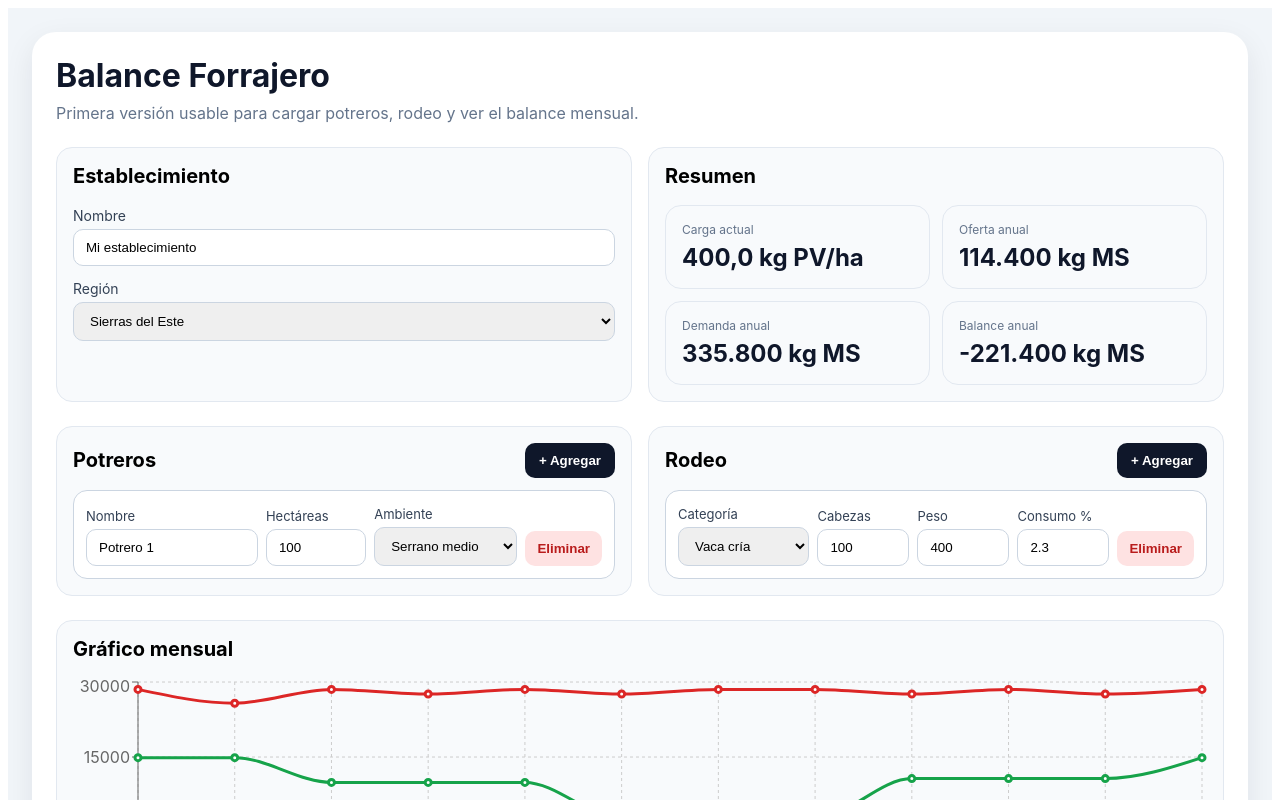
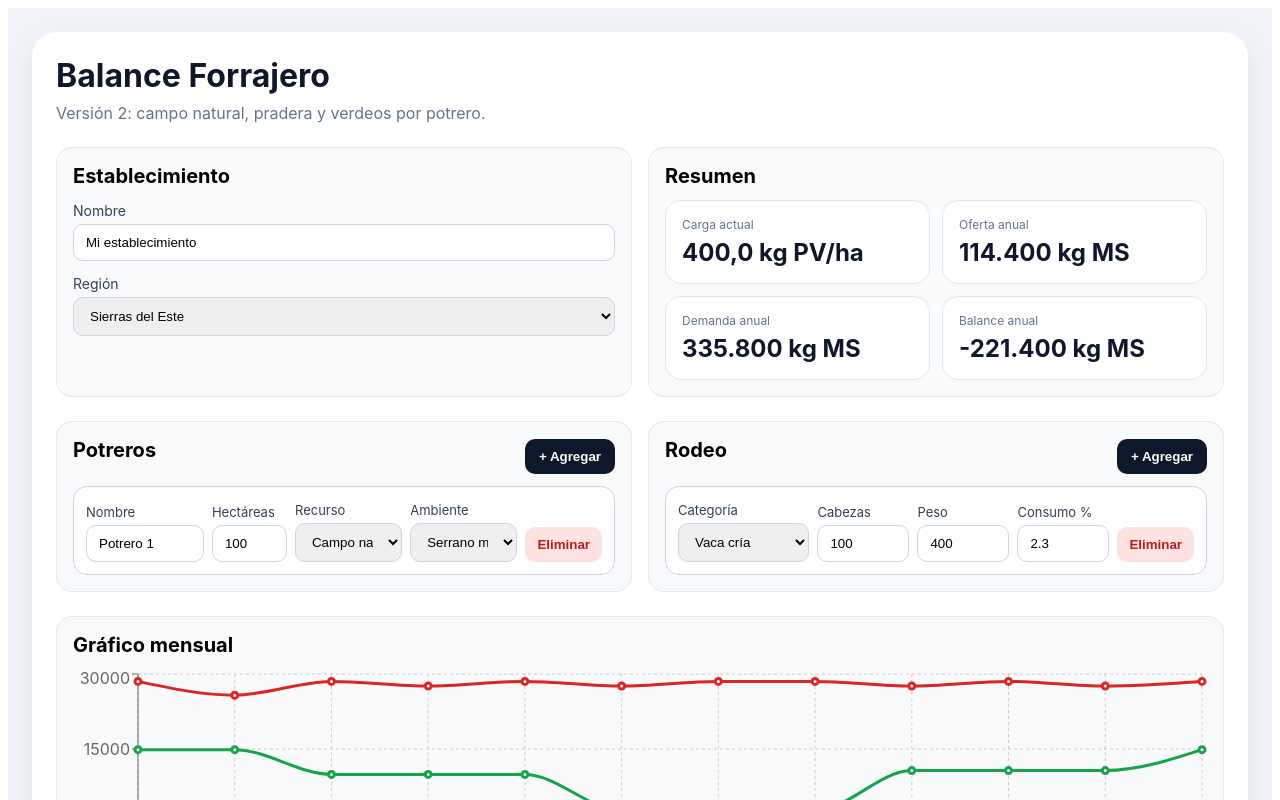
Before and after one commit to Facundo-lp/balance-forrajero, a React (Vite) app: page / in a window 1280 px wide. Shown: the top 800 px of the page. Built offline with nearby package versions, Linux system fonts and the light colour scheme.

Commit message:
Update App.jsx

```diff
--- a/src/App.jsx
+++ b/src/App.jsx
@@ -1,4 +1,3 @@
-
 import React, { useMemo, useState } from "react";
 import {
   LineChart,
@@ -108,107 +107,41 @@ const FIELD_NATURAL_TABLE = [
     summer: 19,
     utilization: 0.6,
   },
-  {
-    region: "Cristalino / Centro Sur",
-    environment: "Superficial",
-    annual: 2316,
-    autumn: 22,
-    winter: 22,
-    spring: 21,
-    summer: 35,
-    utilization: 0.52,
+];
+
+const RESOURCE_TYPES = [
+  "Campo natural",
+  "Pradera",
+  "Verdeo de invierno",
+  "Verdeo de verano",
+];
+
+const SEEDED_RESOURCE_TABLE = {
+  "Pradera": {
+    annual: 8500,
+    utilization: 0.65,
+    monthly: {
+      ene: 9, feb: 7, mar: 7, abr: 7, may: 6, jun: 5,
+      jul: 5, ago: 7, sep: 10, oct: 13, nov: 13, dic: 11
     },
-  {
-    region: "Cristalino / Centro Sur",
-    environment: "Brunosol subeútrico",
-    annual: 3206,
-    autumn: 22,
-    winter: 18,
-    spring: 27,
-    summer: 33,
-    utilization: 0.55,
   },
-  {
-    region: "Cristalino / Centro Sur",
-    environment: "Brunosol eútrico",
-    annual: 3665,
-    autumn: 21,
-    winter: 16,
-    spring: 28,
-    summer: 35,
-    utilization: 0.58,
+  "Verdeo de invierno": {
+    annual: 9500,
+    utilization: 0.7,
+    monthly: {
+      ene: 0, feb: 0, mar: 0, abr: 0, may: 8, jun: 15,
+      jul: 20, ago: 22, sep: 20, oct: 10, nov: 5, dic: 0
     },
-  {
-    region: "Areniscas",
-    environment: "Ladera alta",
-    annual: 5144,
-    autumn: 13,
-    winter: 7,
-    spring: 31,
-    summer: 49,
-    utilization: 0.58,
   },
-  {
-    region: "Cretácico",
-    environment: "Agrio",
-    annual: 5530,
-    autumn: 23,
-    winter: 15,
-    spring: 28,
-    summer: 34,
-    utilization: 0.6,
+  "Verdeo de verano": {
+    annual: 13000,
+    utilization: 0.7,
+    monthly: {
+      ene: 20, feb: 18, mar: 10, abr: 3, may: 0, jun: 0,
+      jul: 0, ago: 0, sep: 0, oct: 0, nov: 14, dic: 35
     },
-  {
-    region: "Litoral",
-    environment: "General",
-    annual: 6000,
-    autumn: 24,
-    winter: 16,
-    spring: 34,
-    summer: 26,
-    utilization: 0.62,
   },
-  {
-    region: "Litoral Sur",
-    environment: "General agrícola-ganadero",
-    annual: 7000,
-    autumn: 25,
-    winter: 18,
-    spring: 36,
-    summer: 21,
-    utilization: 0.65,
-  },
-  {
-    region: "Llanuras del Este / Cuenca Laguna Merín",
-    environment: "Tendido alto",
-    annual: 3000,
-    autumn: 22,
-    winter: 10,
-    spring: 28,
-    summer: 40,
-    utilization: 0.52,
-  },
-  {
-    region: "Llanuras del Este / Cuenca Laguna Merín",
-    environment: "Plano medio",
-    annual: 3800,
-    autumn: 21,
-    winter: 11,
-    spring: 30,
-    summer: 38,
-    utilization: 0.55,
-  },
-  {
-    region: "Llanuras del Este / Cuenca Laguna Merín",
-    environment: "Bajo dulce/húmedo",
-    annual: 4500,
-    autumn: 20,
-    winter: 14,
-    spring: 31,
-    summer: 35,
-    utilization: 0.58,
-  },
-];
+};
 
 function n(v) {
   const x = Number(v);
@@ -253,27 +186,15 @@ function getEnvironmentOptions(region) {
   );
 }
 
-function SummaryCard({ title, value, subtitle }) {
+function SummaryCard({ title, value }) {
   return (
-    <div
-      style={{
-        background: "#f8fafc",
-        border: "1px solid #e2e8f0",
-        borderRadius: 16,
-        padding: 16,
-      }}
-    >
+    <div style={summaryCardStyle}>
       <div style={{ fontSize: 12, color: "#64748b", marginBottom: 6 }}>
         {title}
       </div>
       <div style={{ fontSize: 24, fontWeight: 700, color: "#0f172a" }}>
         {value}
       </div>
-      {subtitle ? (
-        <div style={{ fontSize: 12, color: "#64748b", marginTop: 6 }}>
-          {subtitle}
-        </div>
-      ) : null}
     </div>
   );
 }
@@ -289,6 +210,7 @@ export default function App() {
       id: 1,
       name: "Potrero 1",
       hectares: 100,
+      resourceType: "Campo natural",
       environment: "Serrano medio",
     },
   ]);
@@ -312,6 +234,7 @@ export default function App() {
         id: Date.now(),
         name: `Potrero ${prev.length + 1}`,
         hectares: 0,
+        resourceType: "Campo natural",
         environment: getEnvironmentOptions(farm.region)[0] || "",
       },
     ]);
@@ -319,7 +242,17 @@ export default function App() {
 
   const updatePaddock = (id, key, value) => {
     setPaddocks((prev) =>
-      prev.map((p) => (p.id === id ? { ...p, [key]: value } : p))
+      prev.map((p) => {
+        if (p.id !== id) return p;
+        const updated = { ...p, [key]: value };
+        if (key === "resourceType" && value !== "Campo natural") {
+          updated.environment = "";
+        }
+        if (key === "resourceType" && value === "Campo natural") {
+          updated.environment = getEnvironmentOptions(farm.region)[0] || "";
+        }
+        return updated;
+      })
     );
   };
 
@@ -345,7 +278,6 @@ export default function App() {
     setHerd((prev) =>
       prev.map((h) => {
         if (h.id !== id) return h;
-
         if (key === "category") {
           const found = ANIMAL_CATEGORIES.find((a) => a.label === value);
           return {
@@ -355,7 +287,6 @@ export default function App() {
             intake: found?.intake ?? h.intake,
           };
         }
-
         return { ...h, [key]: value };
       })
     );
@@ -366,24 +297,28 @@ export default function App() {
   };
 
   const results = useMemo(() => {
-    const offerByMonth = MONTHS.map((m, monthIndex) => {
+    const offerByMonth = MONTHS.map((m) => {
       return paddocks.reduce((sum, p) => {
+        if (p.resourceType === "Campo natural") {
           const row = getFieldNaturalRow(farm.region, p.environment);
           if (!row) return sum;
-
           const dist = seasonToMonthly(row);
           const pct = n(dist[m.key]);
           const monthlyPerHa = row.annual * (pct / 100);
-        const offer = monthlyPerHa * n(p.hectares) * row.utilization;
+          return sum + monthlyPerHa * n(p.hectares) * row.utilization;
+        }
 
-        return sum + offer;
+        const resource = SEEDED_RESOURCE_TABLE[p.resourceType];
+        if (!resource) return sum;
+        const pct = n(resource.monthly[m.key]);
+        const monthlyPerHa = resource.annual * (pct / 100);
+        return sum + monthlyPerHa * n(p.hectares) * resource.utilization;
       }, 0);
     });
 
     const demandByMonth = MONTHS.map((m) => {
       return herd.reduce((sum, h) => {
-        const daily =
-          n(h.heads) * n(h.weight) * (n(h.intake) / 100);
+        const daily = n(h.heads) * n(h.weight) * (n(h.intake) / 100);
         return sum + daily * m.days;
       }, 0);
     });
@@ -395,13 +330,8 @@ export default function App() {
     const annualOffer = offerByMonth.reduce((a, b) => a + b, 0);
     const annualDemand = demandByMonth.reduce((a, b) => a + b, 0);
     const annualBalance = balanceByMonth.reduce((a, b) => a + b, 0);
-
-    const totalPV = herd.reduce(
-      (sum, h) => sum + n(h.heads) * n(h.weight),
-      0
-    );
+    const totalPV = herd.reduce((sum, h) => sum + n(h.heads) * n(h.weight), 0);
     const totalArea = paddocks.reduce((sum, p) => sum + n(p.hectares), 0);
-
     const currentLoad = totalArea > 0 ? totalPV / totalArea : 0;
 
     const chartData = MONTHS.map((m, i) => ({
@@ -426,64 +356,23 @@ export default function App() {
   }, [farm.region, paddocks, herd]);
 
   return (
-    <div
-      style={{
-        minHeight: "100vh",
-        background: "#f1f5f9",
-        padding: 24,
-        fontFamily:
-          "Inter, ui-sans-serif, system-ui, -apple-system, BlinkMacSystemFont, sans-serif",
-      }}
-    >
-      <div
-        style={{
-          maxWidth: 1200,
-          margin: "0 auto",
-          background: "#ffffff",
-          borderRadius: 24,
-          padding: 24,
-          boxShadow: "0 10px 30px rgba(15, 23, 42, 0.08)",
-        }}
-      >
+    <div style={pageStyle}>
+      <div style={containerStyle}>
         <div style={{ marginBottom: 24 }}>
-          <h1
-            style={{
-              fontSize: 32,
-              margin: 0,
-              color: "#0f172a",
-            }}
-          >
+          <h1 style={{ fontSize: 32, margin: 0, color: "#0f172a" }}>
             Balance Forrajero
           </h1>
           <p style={{ color: "#64748b", marginTop: 8 }}>
-            Primera versión usable para cargar potreros, rodeo y ver el balance
-            mensual.
+            Versión 2: campo natural, pradera y verdeos por potrero.
           </p>
         </div>
 
-        <div
-          style={{
-            display: "grid",
-            gridTemplateColumns: "1fr 1fr",
-            gap: 16,
-            marginBottom: 24,
-          }}
-        >
-          <div
-            style={{
-              background: "#f8fafc",
-              border: "1px solid #e2e8f0",
-              borderRadius: 16,
-              padding: 16,
-            }}
-          >
-            <h2 style={{ marginTop: 0, fontSize: 20 }}>Establecimiento</h2>
-
+        <div style={topGridStyle}>
+          <div style={panelStyle}>
+            <h2 style={panelTitleStyle}>Establecimiento</h2>
             <div style={{ display: "grid", gap: 12 }}>
               <div>
-                <label style={{ fontSize: 14, color: "#334155" }}>
-                  Nombre
-                </label>
+                <label style={labelStyle}>Nombre</label>
                 <input
                   value={farm.name}
                   onChange={(e) =>
@@ -494,9 +383,7 @@ export default function App() {
               </div>
 
               <div>
-                <label style={{ fontSize: 14, color: "#334155" }}>
-                  Región
-                </label>
+                <label style={labelStyle}>Región</label>
                 <select
                   value={farm.region}
                   onChange={(e) => {
@@ -504,10 +391,11 @@ export default function App() {
                     const firstEnv = getEnvironmentOptions(region)[0] || "";
                     setFarm((prev) => ({ ...prev, region }));
                     setPaddocks((prev) =>
-                      prev.map((p) => ({
-                        ...p,
-                        environment: firstEnv,
-                      }))
+                      prev.map((p) =>
+                        p.resourceType === "Campo natural"
+                          ? { ...p, environment: firstEnv }
+                          : p
+                      )
                     );
                   }}
                   style={inputStyle}
@@ -520,23 +408,9 @@ export default function App() {
             </div>
           </div>
 
-          <div
-            style={{
-              background: "#f8fafc",
-              border: "1px solid #e2e8f0",
-              borderRadius: 16,
-              padding: 16,
-            }}
-          >
-            <h2 style={{ marginTop: 0, fontSize: 20 }}>Resumen</h2>
-
-            <div
-              style={{
-                display: "grid",
-                gridTemplateColumns: "1fr 1fr",
-                gap: 12,
-              }}
-            >
+          <div style={panelStyle}>
+            <h2 style={panelTitleStyle}>Resumen</h2>
+            <div style={summaryGridStyle}>
               <SummaryCard
                 title="Carga actual"
                 value={`${formatNumber(results.currentLoad, 1)} kg PV/ha`}
@@ -557,31 +431,10 @@ export default function App() {
           </div>
         </div>
 
-        <div
-          style={{
-            display: "grid",
-            gridTemplateColumns: "1fr 1fr",
-            gap: 16,
-            marginBottom: 24,
-          }}
-        >
-          <div
-            style={{
-              background: "#f8fafc",
-              border: "1px solid #e2e8f0",
-              borderRadius: 16,
-              padding: 16,
-            }}
-          >
-            <div
-              style={{
-                display: "flex",
-                justifyContent: "space-between",
-                alignItems: "center",
-                marginBottom: 12,
-              }}
-            >
-              <h2 style={{ margin: 0, fontSize: 20 }}>Potreros</h2>
+        <div style={midGridStyle}>
+          <div style={panelStyle}>
+            <div style={panelHeaderRowStyle}>
+              <h2 style={panelTitleStyle}>Potreros</h2>
               <button onClick={addPaddock} style={buttonStyle}>
                 + Agregar
               </button>
@@ -589,27 +442,10 @@ export default function App() {
 
             <div style={{ display: "grid", gap: 12 }}>
               {paddocks.map((p) => (
-                <div
-                  key={p.id}
-                  style={{
-                    border: "1px solid #cbd5e1",
-                    borderRadius: 14,
-                    padding: 12,
-                    background: "#fff",
-                  }}
-                >
-                  <div
-                    style={{
-                      display: "grid",
-                      gridTemplateColumns: "1.2fr 0.7fr 1fr auto",
-                      gap: 8,
-                      alignItems: "end",
-                    }}
-                  >
+                <div key={p.id} style={boxStyle}>
+                  <div style={paddockGridStyle}>
                     <div>
-                      <label style={{ fontSize: 13, color: "#334155" }}>
-                        Nombre
-                      </label>
+                      <label style={smallLabelStyle}>Nombre</label>
                       <input
                         value={p.name}
                         onChange={(e) =>
@@ -620,9 +456,7 @@ export default function App() {
                     </div>
 
                     <div>
-                      <label style={{ fontSize: 13, color: "#334155" }}>
-                        Hectáreas
-                      </label>
+                      <label style={smallLabelStyle}>Hectáreas</label>
                       <input
                         type="number"
                         value={p.hectares}
@@ -634,9 +468,23 @@ export default function App() {
                     </div>
 
                     <div>
-                      <label style={{ fontSize: 13, color: "#334155" }}>
-                        Ambiente
-                      </label>
+                      <label style={smallLabelStyle}>Recurso</label>
+                      <select
+                        value={p.resourceType}
+                        onChange={(e) =>
+                          updatePaddock(p.id, "resourceType", e.target.value)
+                        }
+                        style={inputStyle}
+                      >
+                        {RESOURCE_TYPES.map((r) => (
+                          <option key={r}>{r}</option>
+                        ))}
+                      </select>
+                    </div>
+
+                    {p.resourceType === "Campo natural" ? (
+                      <div>
+                        <label style={smallLabelStyle}>Ambiente</label>
                         <select
                           value={p.environment}
                           onChange={(e) =>
@@ -649,6 +497,19 @@ export default function App() {
                           ))}
                         </select>
                       </div>
+                    ) : (
+                      <div style={{ display: "flex", alignItems: "end" }}>
+                        <div
+                          style={{
+                            fontSize: 13,
+                            color: "#64748b",
+                            paddingBottom: 10,
+                          }}
+                        >
+                          Producción automática
+                        </div>
+                      </div>
+                    )}
 
                     <button
                       onClick={() => removePaddock(p.id)}
@@ -662,23 +523,9 @@ export default function App() {
             </div>
           </div>
 
-          <div
-            style={{
-              background: "#f8fafc",
-              border: "1px solid #e2e8f0",
-              borderRadius: 16,
-              padding: 16,
-            }}
-          >
-            <div
-              style={{
-                display: "flex",
-                justifyContent: "space-between",
-                alignItems: "center",
-                marginBottom: 12,
-              }}
-            >
-              <h2 style={{ margin: 0, fontSize: 20 }}>Rodeo</h2>
+          <div style={panelStyle}>
+            <div style={panelHeaderRowStyle}>
+              <h2 style={panelTitleStyle}>Rodeo</h2>
               <button onClick={addHerdRow} style={buttonStyle}>
                 + Agregar
               </button>
@@ -686,27 +533,10 @@ export default function App() {
 
             <div style={{ display: "grid", gap: 12 }}>
               {herd.map((h) => (
-                <div
-                  key={h.id}
-                  style={{
-                    border: "1px solid #cbd5e1",
-                    borderRadius: 14,
-                    padding: 12,
-                    background: "#fff",
-                  }}
-                >
-                  <div
-                    style={{
-                      display: "grid",
-                      gridTemplateColumns: "1fr 0.7fr 0.7fr 0.7fr auto",
-                      gap: 8,
-                      alignItems: "end",
-                    }}
-                  >
+                <div key={h.id} style={boxStyle}>
+                  <div style={herdGridStyle}>
                     <div>
-                      <label style={{ fontSize: 13, color: "#334155" }}>
-                        Categoría
-                      </label>
+                      <label style={smallLabelStyle}>Categoría</label>
                       <select
                         value={h.category}
                         onChange={(e) =>
@@ -721,9 +551,7 @@ export default function App() {
                     </div>
 
                     <div>
-                      <label style={{ fontSize: 13, color: "#334155" }}>
-                        Cabezas
-                      </label>
+                      <label style={smallLabelStyle}>Cabezas</label>
                       <input
                         type="number"
                         value={h.heads}
@@ -735,9 +563,7 @@ export default function App() {
                     </div>
 
                     <div>
-                      <label style={{ fontSize: 13, color: "#334155" }}>
-                        Peso
-                      </label>
+                      <label style={smallLabelStyle}>Peso</label>
                       <input
                         type="number"
                         value={h.weight}
@@ -749,9 +575,7 @@ export default function App() {
                     </div>
 
                     <div>
-                      <label style={{ fontSize: 13, color: "#334155" }}>
-                        Consumo %
-                      </label>
+                      <label style={smallLabelStyle}>Consumo %</label>
                       <input
                         type="number"
                         step="0.1"
@@ -776,16 +600,8 @@ export default function App() {
           </div>
         </div>
 
-        <div
-          style={{
-            background: "#f8fafc",
-            border: "1px solid #e2e8f0",
-            borderRadius: 16,
-            padding: 16,
-            marginBottom: 24,
-          }}
-        >
-          <h2 style={{ marginTop: 0, fontSize: 20 }}>Gráfico mensual</h2>
+        <div style={{ ...panelStyle, marginBottom: 24 }}>
+          <h2 style={panelTitleStyle}>Gráfico mensual</h2>
           <div style={{ width: "100%", height: 360 }}>
             <ResponsiveContainer>
               <LineChart data={results.chartData}>
@@ -794,49 +610,18 @@ export default function App() {
                 <YAxis />
                 <Tooltip />
                 <Legend />
-                <Line
-                  type="monotone"
-                  dataKey="oferta"
-                  stroke="#16a34a"
-                  strokeWidth={3}
-                />
-                <Line
-                  type="monotone"
-                  dataKey="demanda"
-                  stroke="#dc2626"
-                  strokeWidth={3}
-                />
-                <Line
-                  type="monotone"
-                  dataKey="balance"
-                  stroke="#2563eb"
-                  strokeWidth={3}
-                />
+                <Line type="monotone" dataKey="oferta" stroke="#16a34a" strokeWidth={3} />
+                <Line type="monotone" dataKey="demanda" stroke="#dc2626" strokeWidth={3} />
+                <Line type="monotone" dataKey="balance" stroke="#2563eb" strokeWidth={3} />
               </LineChart>
             </ResponsiveContainer>
           </div>
         </div>
 
-        <div
-          style={{
-            background: "#f8fafc",
-            border: "1px solid #e2e8f0",
-            borderRadius: 16,
-            padding: 16,
-          }}
-        >
-          <h2 style={{ marginTop: 0, fontSize: 20 }}>Tabla mensual</h2>
-
+        <div style={panelStyle}>
+          <h2 style={panelTitleStyle}>Tabla mensual</h2>
           <div style={{ overflowX: "auto" }}>
-            <table
-              style={{
-                width: "100%",
-                borderCollapse: "collapse",
-                background: "#fff",
-                borderRadius: 12,
-                overflow: "hidden",
-              }}
-            >
+            <table style={tableStyle}>
               <thead>
                 <tr style={{ background: "#e2e8f0" }}>
                   <th style={thStyle}>Mes</th>
@@ -849,19 +634,12 @@ export default function App() {
                 {MONTHS.map((m, i) => (
                   <tr key={m.key}>
                     <td style={tdStyle}>{m.label}</td>
-                    <td style={tdStyle}>
-                      {formatNumber(results.offerByMonth[i])}
-                    </td>
-                    <td style={tdStyle}>
-                      {formatNumber(results.demandByMonth[i])}
-                    </td>
+                    <td style={tdStyle}>{formatNumber(results.offerByMonth[i])}</td>
+                    <td style={tdStyle}>{formatNumber(results.demandByMonth[i])}</td>
                     <td
                       style={{
                         ...tdStyle,
-                        color:
-                          results.balanceByMonth[i] < 0
-                            ? "#dc2626"
-                            : "#16a34a",
+                        color: results.balanceByMonth[i] < 0 ? "#dc2626" : "#16a34a",
                         fontWeight: 600,
                       }}
                     >
@@ -877,6 +655,101 @@ export default function App() {
     </div>
   );
 }
+
+const pageStyle = {
+  minHeight: "100vh",
+  background: "#f1f5f9",
+  padding: 24,
+  fontFamily:
+    "Inter, ui-sans-serif, system-ui, -apple-system, BlinkMacSystemFont, sans-serif",
+};
+
+const containerStyle = {
+  maxWidth: 1200,
+  margin: "0 auto",
+  background: "#ffffff",
+  borderRadius: 24,
+  padding: 24,
+  boxShadow: "0 10px 30px rgba(15, 23, 42, 0.08)",
+};
+
+const topGridStyle = {
+  display: "grid",
+  gridTemplateColumns: "1fr 1fr",
+  gap: 16,
+  marginBottom: 24,
+};
+
+const midGridStyle = {
+  display: "grid",
+  gridTemplateColumns: "1fr 1fr",
+  gap: 16,
+  marginBottom: 24,
+};
+
+const panelStyle = {
+  background: "#f8fafc",
+  border: "1px solid #e2e8f0",
+  borderRadius: 16,
+  padding: 16,
+};
+
+const panelTitleStyle = {
+  marginTop: 0,
+  marginBottom: 12,
+  fontSize: 20,
+};
+
+const panelHeaderRowStyle = {
+  display: "flex",
+  justifyContent: "space-between",
+  alignItems: "center",
+  marginBottom: 12,
+};
+
+const summaryGridStyle = {
+  display: "grid",
+  gridTemplateColumns: "1fr 1fr",
+  gap: 12,
+};
+
+const summaryCardStyle = {
+  background: "#ffffff",
+  border: "1px solid #e2e8f0",
+  borderRadius: 16,
+  padding: 16,
+};
+
+const boxStyle = {
+  border: "1px solid #cbd5e1",
+  borderRadius: 14,
+  padding: 12,
+  background: "#fff",
+};
+
+const paddockGridStyle = {
+  display: "grid",
+  gridTemplateColumns: "1.1fr 0.7fr 1fr 1fr auto",
+  gap: 8,
+  alignItems: "end",
+};
+
+const herdGridStyle = {
+  display: "grid",
+  gridTemplateColumns: "1fr 0.7fr 0.7fr 0.7fr auto",
+  gap: 8,
+  alignItems: "end",
+};
+
+const labelStyle = {
+  fontSize: 14,
+  color: "#334155",
+};
+
+const smallLabelStyle = {
+  fontSize: 13,
+  color: "#334155",
+};
 
 const inputStyle = {
   width: "100%",
@@ -907,6 +780,14 @@ const dangerButtonStyle = {
   cursor: "pointer",
 };
 
+const tableStyle = {
+  width: "100%",
+  borderCollapse: "collapse",
+  background: "#fff",
+  borderRadius: 12,
+  overflow: "hidden",
+};
+
 const thStyle = {
   textAlign: "left",
   padding: 12,
```
Lines whose indentation alone changed are shown as unchanged.
